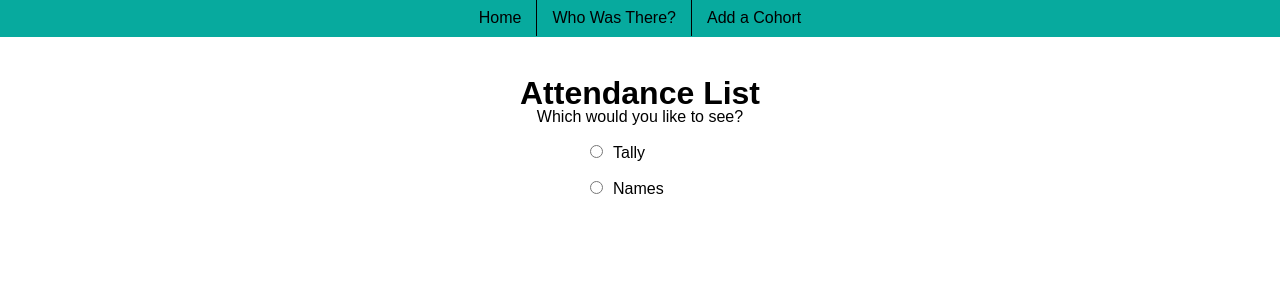
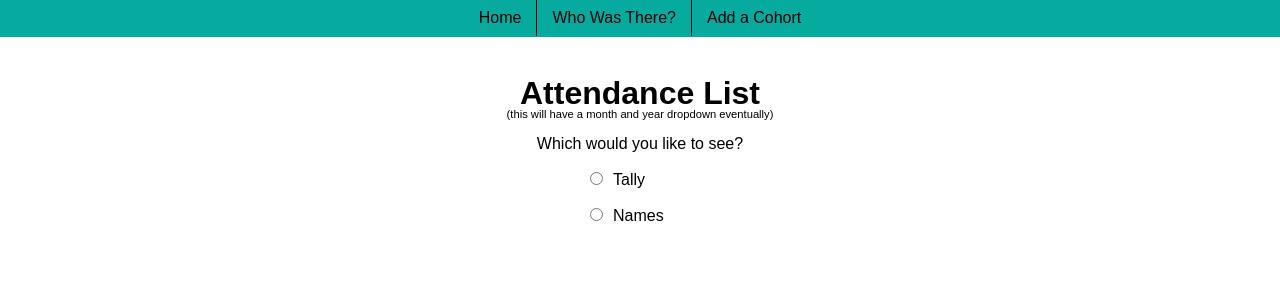
Before and after one commit to AwrenNuit/alum-tracker, a React (Create React App) app: page / in a window 1280 px wide. Shown: the top 300 px of the page. Built offline with nearby package versions, Linux system fonts and the light colour scheme; no server answers; the database is empty.

Commit message:
added small note

```diff
--- a/src/components/Attendance/Attendance.js
+++ b/src/components/Attendance/Attendance.js
@@ -87,6 +87,8 @@ export default function Attendance() {
     <div className="main-container">
       <h1>Attendance List</h1>
       <div>
+        <p style={{fontSize:"0.7em"}}>(this will have a month and year dropdown eventually)</p>
+        <br />
         <p>Which would you like to see?</p>
         <div className="choice-container">
           <div className="choice-sub-container">
```
